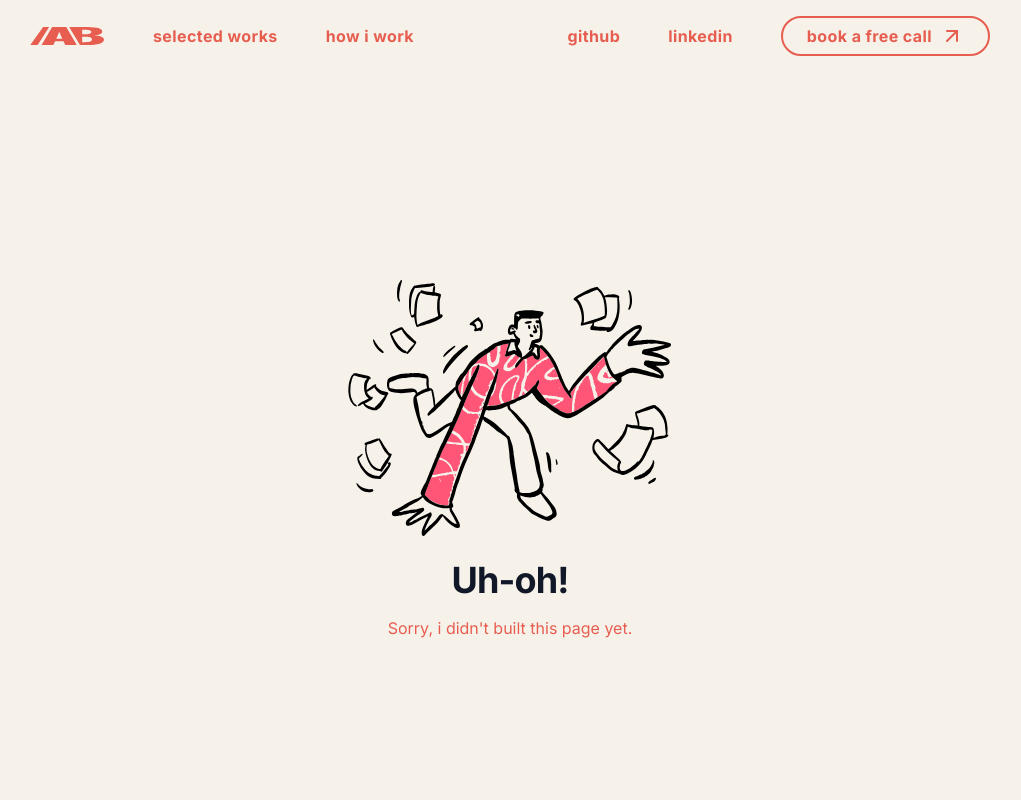
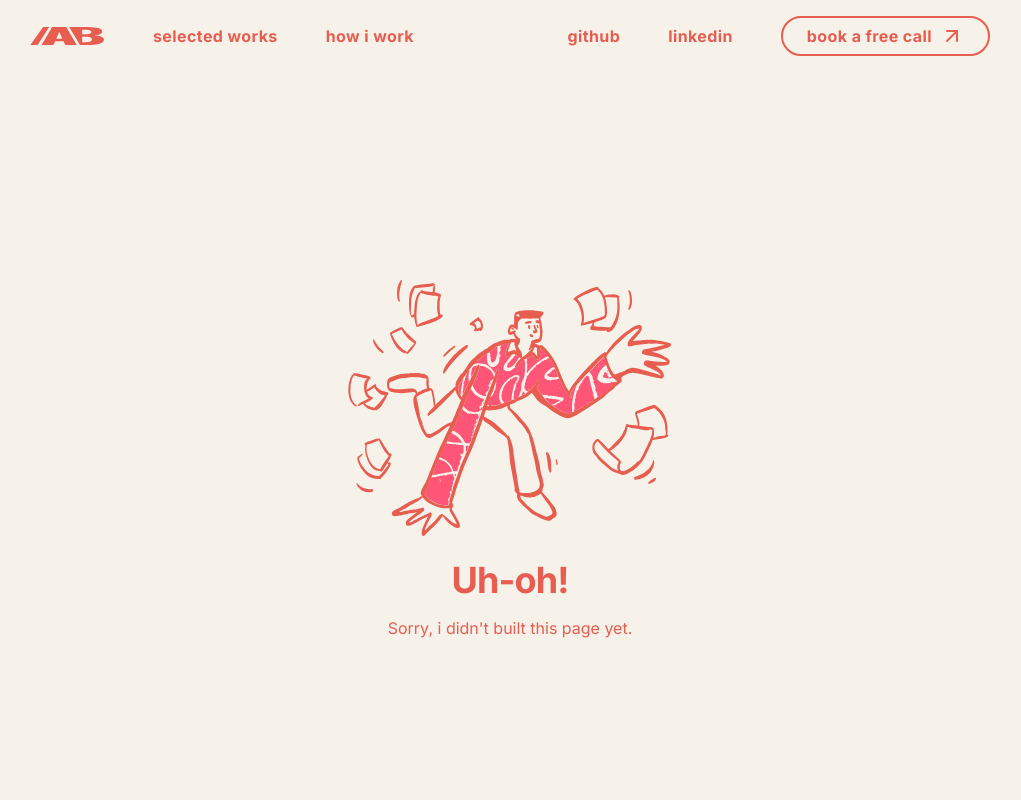
Before and after one commit to byronlove111/portfolio, a Next.js app: page /howiwork in a window 1280 px wide. Shown: the top 800 px of the page, without its empty margins (130-1151 px from the left). Built offline with nearby package versions, Linux system fonts and the light colour scheme; a web font is replaced by a local one.

Commit message:
fix animation

```diff
--- a/app/(app)/howiwork/page.tsx
+++ b/app/(app)/howiwork/page.tsx
@@ -6,7 +6,7 @@ export default function MyApproach() {
           <svg
             xmlns="http://www.w3.org/2000/svg"
             viewBox="0 0 1024 768"
-            className="mx-auto h-56 w-auto text-black sm:h-64"
+            className="mx-auto h-56 w-auto text-primary sm:h-64"
           >
             <g fill="none" fillRule="evenodd">
               <g fill="#FF5678">
@@ -22,7 +22,7 @@ export default function MyApproach() {
             </g>
           </svg>
 
-          <h1 className="mt-6 text-2xl font-bold tracking-tight text-gray-900 sm:text-4xl">
+          <h1 className="mt-6 text-2xl font-bold tracking-tight text-primary sm:text-4xl">
             Uh-oh!
           </h1>
 
--- a/app/(app)/selectedworks/page.tsx
+++ b/app/(app)/selectedworks/page.tsx
@@ -17,7 +17,7 @@ export default function SelectedWorks() {
       <Separator />
       <Slider />
       <div className="gap-64 w-full mt-40 md:mt-64 lg:mt-72 xl:mt-[340px] mb-24">
-        <Separator reverse={true} link="/" text="let's talk" />
+        <Separator reverse={false} link="/" text="let's talk" />
       </div>
     </>
   );
--- a/components/work.tsx
+++ b/components/work.tsx
@@ -20,7 +20,7 @@ const WorkComponent = ({ id, display }: WorkComponentProps) => {
   const element = useRef(null);
   const { scrollYProgress } = useScroll({
     target: element,
-    offset: ["start 0.8", "start 0.3"],
+    offset: ["start 0.8", "start 0.5"],
   });
   const work = works.find((work) => work.id === id);
   if (!work) {
@@ -117,7 +117,7 @@ const Work = ({ display }: WorkProps) => {
             <motion.div ref={element} style={{ opacity: scrollYProgress }}>
               <div className="text-primary flex flex-col justify-start h-full pb-12">
                 <Link href={`/selectedworks/${work.id}`}>
-                  <h2 className={"font-bold text-2xl"}>{work.name}</h2>
+                  <h2 className={"font-bold text-3xl"}>{work.name}_</h2>
                 </Link>
                 <h3 className="text-sm mt-6 md:mt-12">technologies_</h3>
                 <ul className="mt-2">
```
